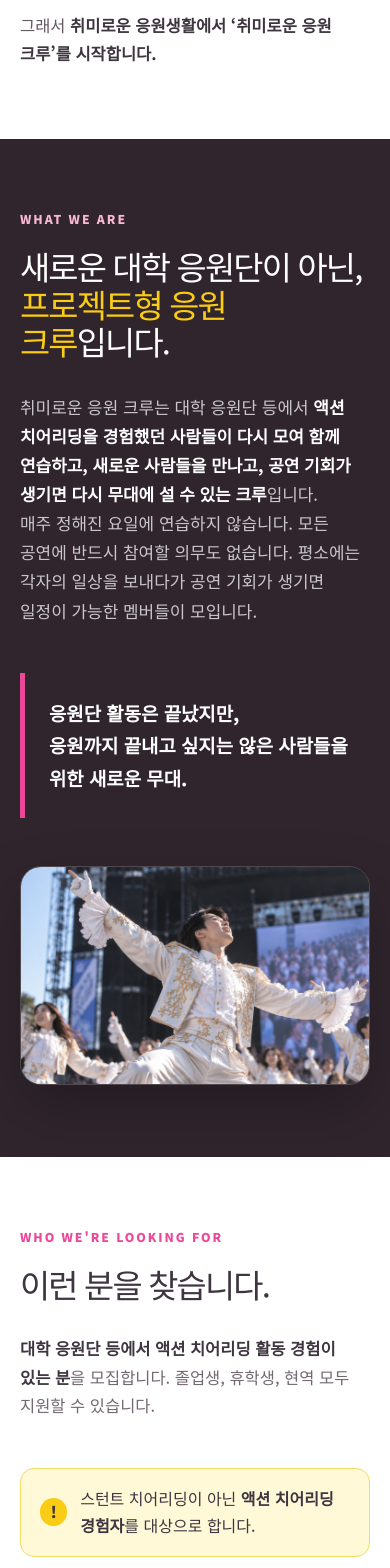
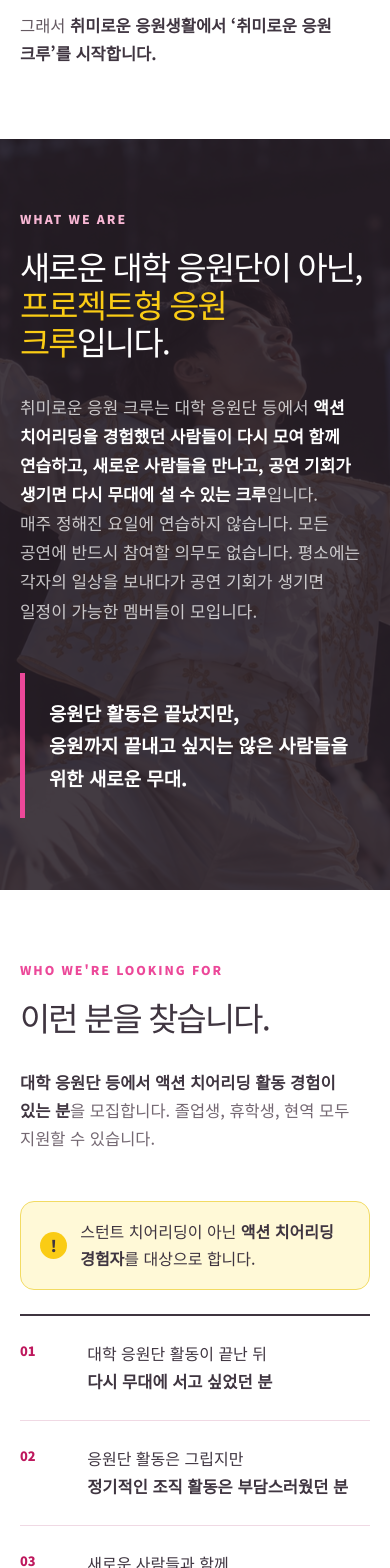
Before and after one commit to chunjihoon/cheermeuplifeWeb, a Next.js app: page /crew in a window 390 px wide. Shown: the part 1240-2808 px from the top of the page. Built offline with nearby package versions, Linux system fonts and the light colour scheme; no server answers; a web font is replaced by a local one.

Commit message:
크루 모집공고 페이지 수정

```diff
--- a/app/crew/crew.css
+++ b/app/crew/crew.css
@@ -52,16 +52,21 @@
 .crew-prose strong { color: var(--crew-ink); }
 
 .crew-section-navy { color: #fff; background: var(--crew-navy); }
+.crew-definition, .crew-process { position: relative; isolation: isolate; overflow: hidden; }
+.crew-section-background, .crew-section-background-overlay { position: absolute; inset: 0; }
+.crew-section-background { z-index: -2; }
+.crew-section-background img { object-fit: cover; }
+.crew-section-background-overlay { z-index: -1; }
+.crew-definition .crew-section-background img { object-position: center 44%; }
+.crew-definition .crew-section-background-overlay { background: linear-gradient(90deg,rgba(37,27,35,.94),rgba(37,27,35,.78)),linear-gradient(rgba(48,37,45,.7),rgba(48,37,45,.88)); }
+.crew-process .crew-section-background img { object-position: center 45%; }
+.crew-process .crew-section-background-overlay { background: linear-gradient(110deg,rgba(255,251,234,.95),rgba(255,244,248,.86)); }
 .crew-section-kicker-light { color: #f8b7d4; }
 .crew-definition h2 span { color: var(--crew-yellow); }
 .crew-definition-copy { color: rgba(255,255,255,.74); font-size: 1.06rem; }
 .crew-definition-copy p:first-child { margin-top: 0; }
 .crew-definition-copy strong { color: #fff; }
 .crew-highlight-line { margin-top: 3rem; padding: 1.5rem 0 1.5rem 1.5rem; border-left: 5px solid var(--crew-pink); color: #fff; font-size: clamp(1.18rem,2vw,1.5rem); font-weight: 800; }
-.crew-section-visual { position: relative; aspect-ratio: 16/7; overflow: hidden; border-radius: 28px; }
-.crew-section-visual img { object-fit: cover; }
-.crew-definition-visual { margin-top: clamp(3rem,6vw,5rem); border: 1px solid rgba(255,255,255,.16); box-shadow: 0 24px 60px rgba(0,0,0,.24); }
-.crew-definition-visual img { object-position: center 45%; }
 
 .crew-section-heading { display: grid; grid-template-columns: 1fr .8fr; align-items: end; gap: 3rem; }
 .crew-section-heading > p { margin: 0; color: var(--crew-muted); font-size: 1.03rem; }
@@ -80,8 +85,6 @@
 .crew-section-sky { background: linear-gradient(135deg,#fffbea,#fff2f8); }
 .crew-process > h2 { max-width: 800px; }
 .crew-section-intro { max-width: 740px; margin: 1.5rem 0 3rem; color: var(--crew-muted); font-size: 1.04rem; }
-.crew-process-visual { margin-bottom: 28px; border: 7px solid rgba(255,255,255,.9); box-shadow: 0 18px 44px rgba(101,61,85,.12); }
-.crew-process-visual img { object-position: center 43%; }
 .crew-process-list { display: grid; grid-template-columns: repeat(3,1fr); gap: 12px; margin: 0; padding: 0; list-style: none; }
 .crew-process-list li { min-height: 220px; padding: 1.5rem; border: 1px solid var(--crew-line); border-radius: 18px; background: #fff; box-shadow: 0 12px 28px rgba(101,61,85,.06); }
 .crew-process-number { display: block; margin-bottom: 2.6rem; color: var(--crew-pink-dark); font-size: .78rem; font-weight: 900; }
@@ -139,10 +142,10 @@
   .crew-fit-list { grid-template-columns: 1fr; }
   .crew-fit-list li:nth-child(odd) { margin-right: 0; }
   .crew-process-list { grid-template-columns: repeat(2,1fr); }
-  .crew-section-visual { aspect-ratio: 16/10; border-radius: 21px; }
-  .crew-definition-visual img { object-position: 49% center; }
-  .crew-process-visual { margin-bottom: 18px; border-width: 5px; }
-  .crew-process-visual img { object-position: 48% center; }
+  .crew-definition .crew-section-background img { object-position: 52% center; }
+  .crew-definition .crew-section-background-overlay { background: rgba(37,27,35,.86); }
+  .crew-process .crew-section-background img { object-position: 48% center; }
+  .crew-process .crew-section-background-overlay { background: rgba(255,248,242,.88); }
   .crew-stage-card { grid-template-columns: 1fr; border-radius: 22px; box-shadow: 10px 10px 0 var(--crew-navy); }
   .crew-stage-photo { min-height: 400px; max-height: 520px; }
   .crew-application-heading { position: static; }
--- a/app/crew/page.tsx
+++ b/app/crew/page.tsx
@@ -57,6 +57,10 @@ export default function CrewRecruitmentPage() {
       </section>
 
       <section className="crew-definition crew-section crew-section-navy">
+        <div className="crew-section-background" aria-hidden="true">
+          <Image src="/crew/crew-what-we-are.png" alt="" fill sizes="100vw" />
+        </div>
+        <div className="crew-section-background-overlay" />
         <div className="crew-definition-layout">
           <div>
             <div className="crew-section-kicker crew-section-kicker-light">WHAT WE ARE</div>
@@ -67,9 +71,6 @@ export default function CrewRecruitmentPage() {
             <p>매주 정해진 요일에 연습하지 않습니다. 모든 공연에 반드시 참여할 의무도 없습니다. 평소에는 각자의 일상을 보내다가 공연 기회가 생기면 일정이 가능한 멤버들이 모입니다.</p>
             <p className="crew-highlight-line">응원단 활동은 끝났지만,<br />응원까지 끝내고 싶지는 않은 사람들을 위한 새로운 무대.</p>
           </div>
-        </div>
-        <div className="crew-section-visual crew-definition-visual">
-          <Image src="/crew/crew-what-we-are.png" alt="야외 무대에서 액션 치어리딩 공연을 펼치는 응원단원" fill sizes="(max-width: 820px) calc(100vw - 40px), 1120px" />
         </div>
       </section>
 
@@ -99,12 +100,13 @@ export default function CrewRecruitmentPage() {
       </section>
 
       <section className="crew-process crew-section crew-section-sky" id="process">
+        <div className="crew-section-background" aria-hidden="true">
+          <Image src="/crew/crew-how-it-works.png" alt="" fill sizes="100vw" />
+        </div>
+        <div className="crew-section-background-overlay" />
         <div className="crew-section-kicker">HOW IT WORKS</div>
         <h2>평소에는 각자의 자리에서,<br />공연이 생기면 함께.</h2>
         <p className="crew-section-intro">멤버들은 공연 영상을 통해 기본 레퍼토리를 개별적으로 익힙니다. 실제 공연이 결정되면 참여 가능한 멤버들이 모여 필요한 합주를 진행한 뒤 함께 무대에 섭니다.</p>
-        <div className="crew-section-visual crew-process-visual">
-          <Image src="/crew/crew-how-it-works.png" alt="관객 앞에서 함께 액션 치어리딩 공연을 펼치는 응원단" fill sizes="(max-width: 820px) calc(100vw - 40px), 1120px" />
-        </div>
         <ol className="crew-process-list">
           <li><span className="crew-process-number">01</span><strong>개별 레퍼토리 습득</strong><p>공연 영상을 보고 각자 안무를 익힙니다.</p></li>
           <li><span className="crew-process-number">02</span><strong>공연 기회 안내</strong><p>날짜·지역·공연 조건을 공유합니다.</p></li>
```
